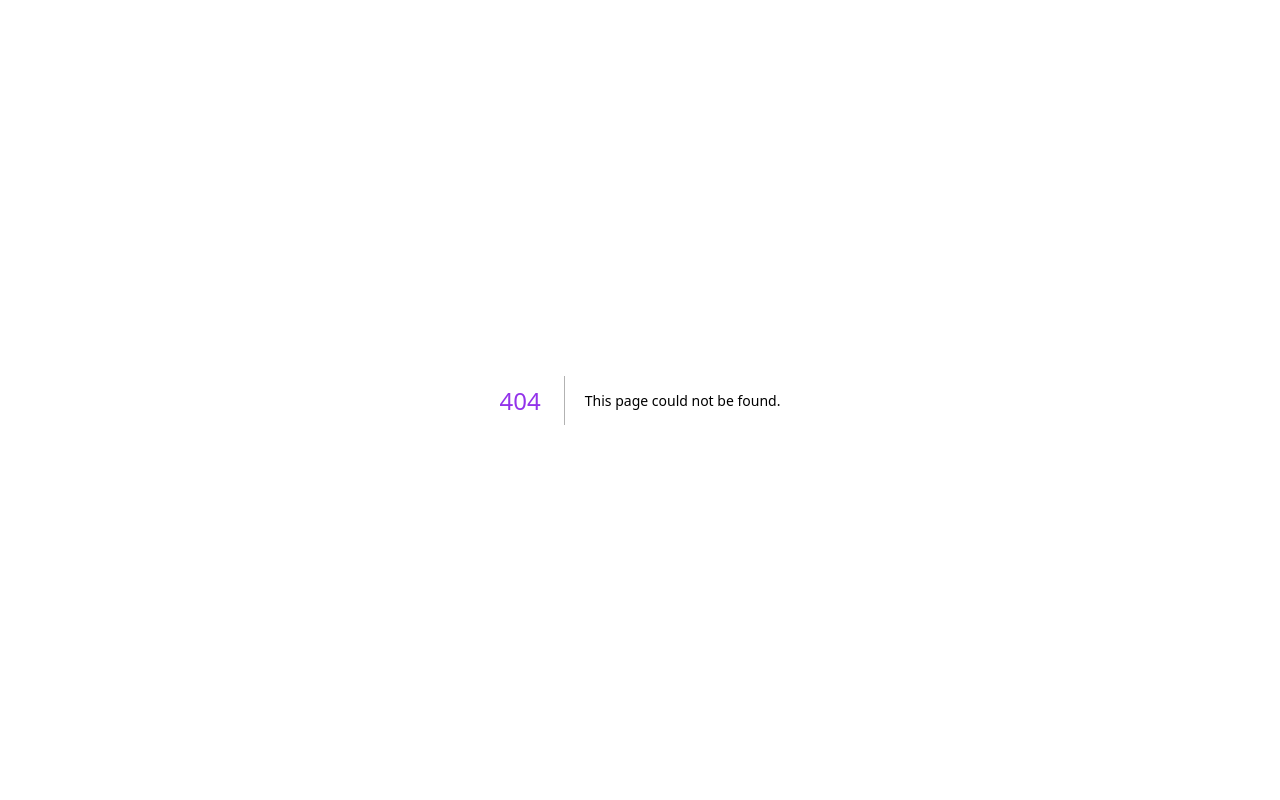
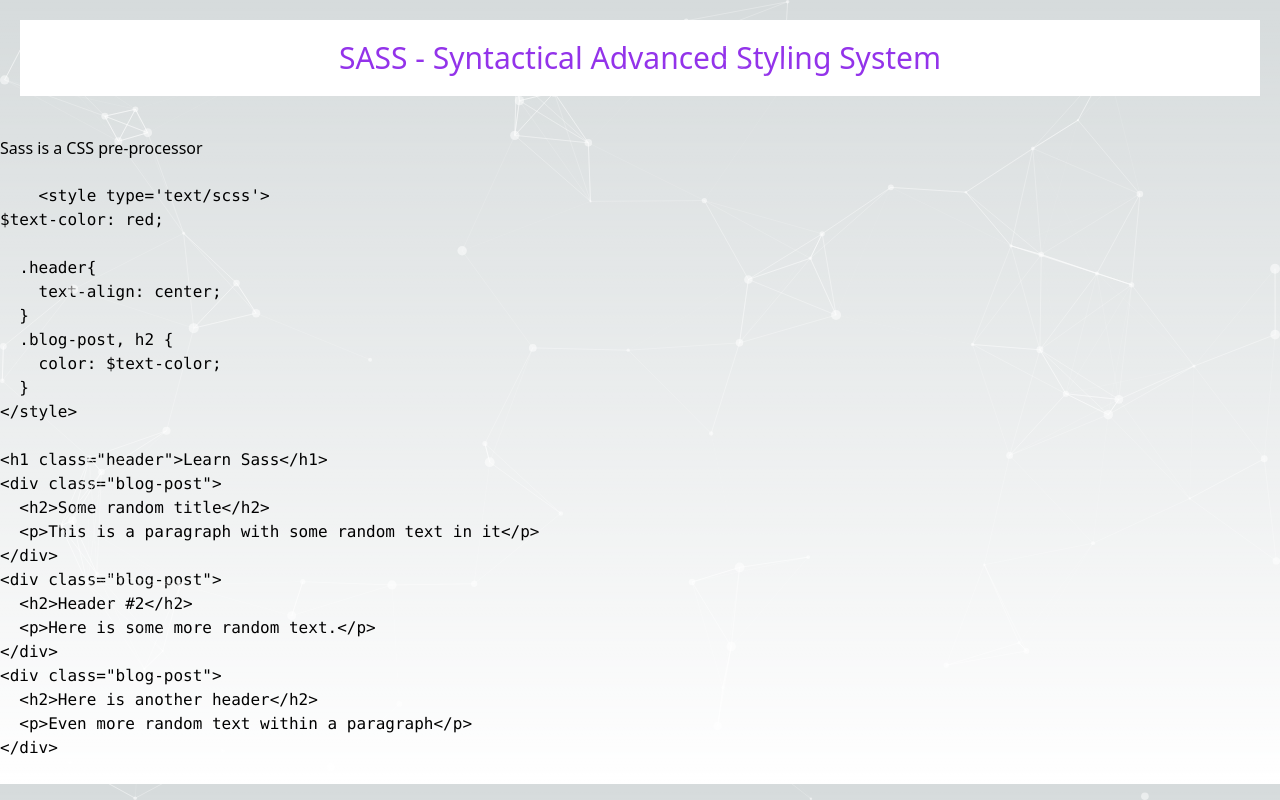
Before and after one commit to ragulpalanisamy/fcc_projects_euler, a Next.js app: page /Pro-2/Sass_1 in a window 1280 px wide. Before the commit this address had no page. Built offline with nearby package versions, Linux system fonts and the light colour scheme.

Commit message:
feat: :sparkles: Added the Store Data with Sass Variables

```diff
--- a/src/app/page.js
+++ b/src/app/page.js
@@ -109,6 +109,9 @@
         <Link href="../Pro-2/Jquery_1">
         Jquery_1
         </Link>
+        <Link href="../Pro-2/Sass_1">
+        Sass_1
+        </Link>
         </div>
         </div>
 
--- /dev/null
+++ b/src/pages/Pro-2/Sass_1.tsx
@@ -0,0 +1,46 @@
+import React from 'react'
+import DesignTypeScript from '../../components/DesignTypeScript';
+import "../../app/globals.css";
+
+export default function Sass_1() {
+    const codesnippet=`
+    <style type='text/scss'>
+$text-color: red;
+
+  .header{
+    text-align: center;
+  }
+  .blog-post, h2 {
+    color: $text-color;
+  }
+</style>
+
+<h1 class="header">Learn Sass</h1>
+<div class="blog-post">
+  <h2>Some random title</h2>
+  <p>This is a paragraph with some random text in it</p>
+</div>
+<div class="blog-post">
+  <h2>Header #2</h2>
+  <p>Here is some more random text.</p>
+</div>
+<div class="blog-post">
+  <h2>Here is another header</h2>
+  <p>Even more random text within a paragraph</p>
+</div>
+    `;
+  return (
+    <div>
+        <DesignTypeScript />
+        <h1>SASS - Syntactical Advanced Styling System</h1>
+        <p>
+            Sass is a CSS pre-processor
+        </p>
+        <pre>
+            <code>
+                {codesnippet}
+            </code>
+        </pre>
+    </div>
+  )
+}
```
